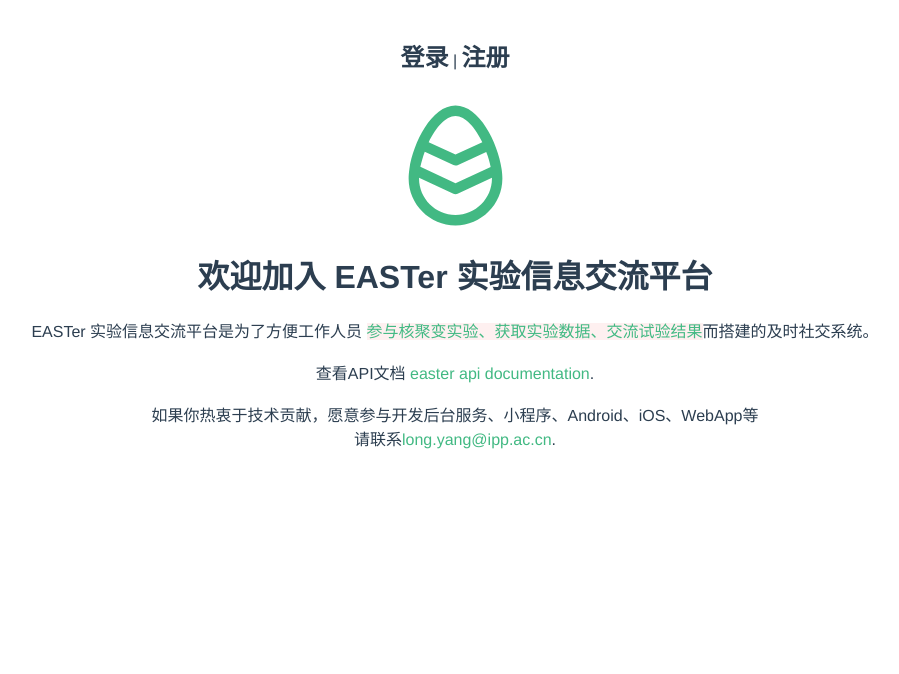
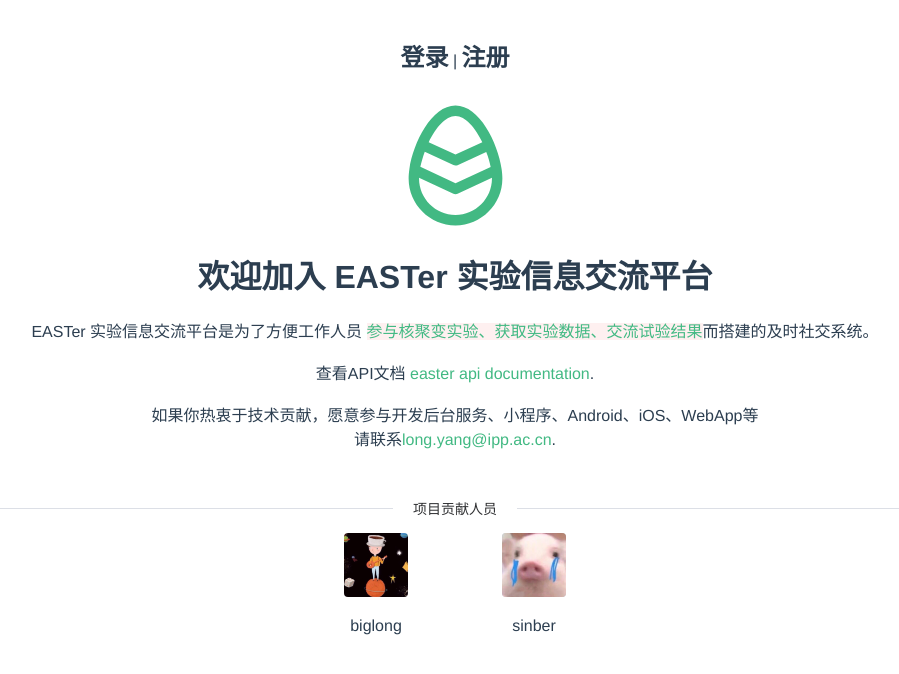
Before and after one commit to hustlong/easter-app, a Vue app: page /#/welcome in a window 1280 px wide. Shown: the top 674 px of the page, without its empty margins (185-1084 px from the left). Built offline with nearby package versions, Linux system fonts and the light colour scheme.

Commit message:
add developer on wecome page

```diff
--- a/src/views/Welcome.vue
+++ b/src/views/Welcome.vue
@@ -15,14 +15,27 @@
         如果你热衷于技术贡献，愿意参与开发后台服务、小程序、Android、iOS、WebApp等<br>
         请联系<a class="el-link--primary">long.yang@ipp.ac.cn</a>.
       </p>
+
+      <br>
+      <el-divider> 项目贡献人员 </el-divider>
+      <el-row type="flex" justify="center">
+        <el-col :xs="8" :sm="6" :md="4" :lg="3" :xl="1">
+          <el-avatar :src="require('@/assets/images/biglong.jpg')" :size="64" shape="square"></el-avatar>
+          <p>biglong</p>
+        </el-col>
+        <el-col :xs="8" :sm="6" :md="4" :lg="3" :xl="1">
+          <el-avatar :src="require('@/assets/images/sinber.jpg')" :size="64" shape="square"></el-avatar>
+          <p>sinber</p>
+        </el-col>
+      </el-row>
     </div>
   </div>
 </template>
 
 <script>
-export default {
-  name: 'Welcome',
-}
+  export default {
+    name: 'Welcome',
+  }
 </script>
 
 <!-- Add "scoped" attribute to limit CSS to this component only -->
--- a/vue.config.js
+++ b/vue.config.js
@@ -1,9 +1,9 @@
 module.exports = {
     productionSourceMap: false,
 
-    // publicPath: process.env.NODE_ENV === 'production'
-    //     ? '/easter-app/'
-    //     : '/'
+    publicPath: process.env.NODE_ENV === 'production'
+        ? '/easter-app/dist'
+        : '/',
     chainWebpack: config => {
         // svg rule loader
         const svgRule = config.module.rule('svg') // 找到svg-loader
@@ -18,5 +18,5 @@ module.exports = {
             })
     },
 
-    publicPath: '/easter-app/dist'
+    // publicPath: '/easter-app/dist'
 }
```
Also changed, not shown: src/assets/images/biglong.jpg (added), src/assets/images/sinber.jpg (added).
